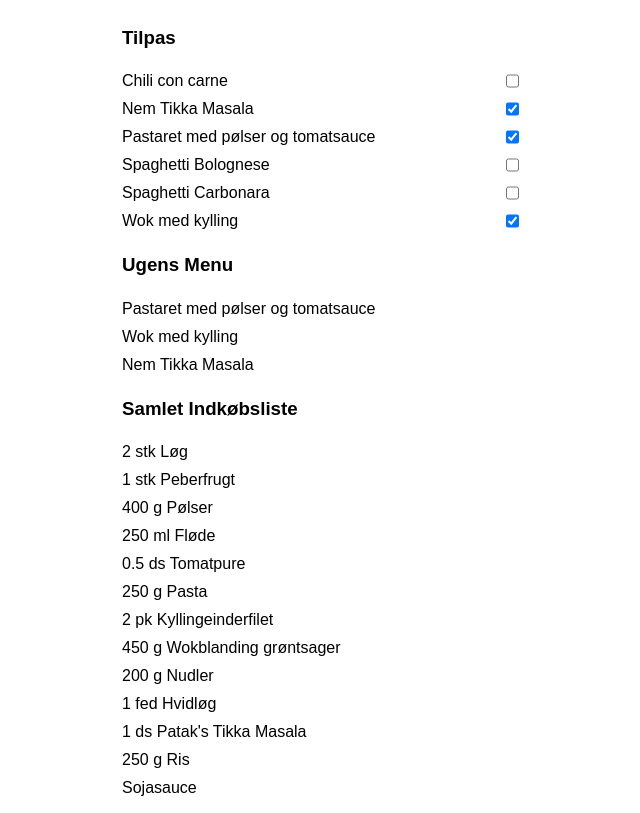
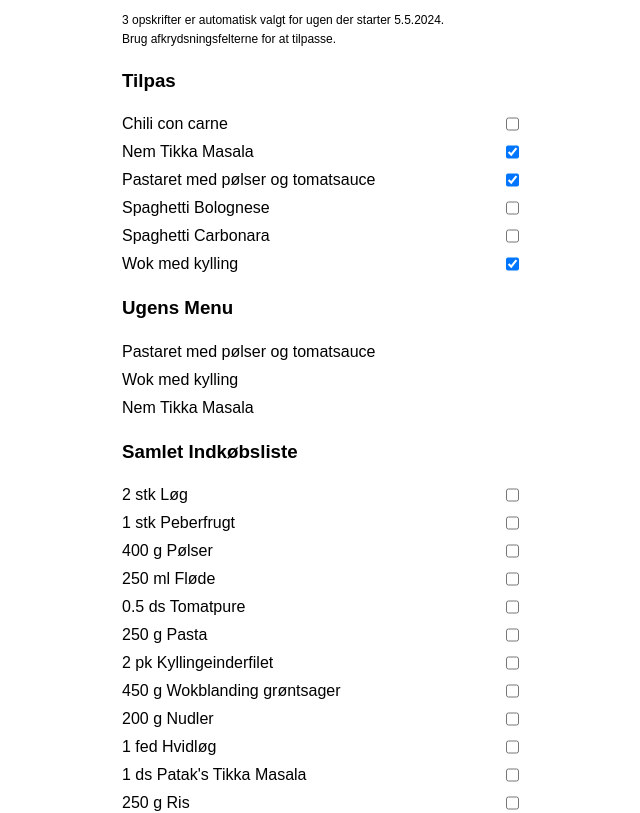
Before and after one commit to mikkelmk/sejmadplan, a React (Vite) app: page / in a window 1280 px wide. Shown: the top 813 px of the page, without its empty margins (318-958 px from the left). Built offline with nearby package versions, Linux system fonts and the light colour scheme.

Commit message:
small improvements

```diff
--- a/src/App.css
+++ b/src/App.css
@@ -18,10 +18,21 @@
     flex-direction: column;
     width: 400px;
 
+    .explainer {
+      p {
+        font-size: 12px;
+      }
+    }
+
     .recipe-select {
       display: flex;
       justify-content: space-between;
       gap: 30px;
+    }
+
+    .total-items-entry {
+      display: flex;
+      justify-content: space-between;
     }
 
     .recipe-details {
--- a/src/App.tsx
+++ b/src/App.tsx
@@ -1,12 +1,22 @@
 import { useMemo, useState } from "react";
 import "./App.css";
-import { defaultRecipesForThisWeek } from "./random.ts";
+import {
+  DEFAULT_RECIPES_PER_WEEK,
+  deterministicRandomRecipes,
+} from "./random.ts";
 
 import { Item, recipeMap, recipeNames } from "./recipes.ts";
 
 function App() {
+  const lastestSunday = useMemo(() => {
+    const d = new Date();
+    d.setDate(d.getDate() - d.getDay());
+    return d;
+  }, []);
+
+  const seed = lastestSunday.toDateString();
   const [selectedRecipes, setSelectedRecipes] = useState<string[]>(() =>
-    defaultRecipesForThisWeek(recipeNames)
+    deterministicRandomRecipes(recipeNames, seed)
   );
 
   const totalItems = useMemo(() => {
@@ -50,6 +60,13 @@ function App() {
   return (
     <div className="app-container">
       <div className="madplan">
+        <div className="explainer">
+          <p>
+            {DEFAULT_RECIPES_PER_WEEK} opskrifter er automatisk valgt for ugen
+            der starter {lastestSunday.toLocaleDateString("da-dk")}.
+          </p>
+          <p>Brug afkrydsningsfelterne for at tilpasse.</p>
+        </div>
         <h3>Tilpas</h3>
         {recipeNames.map((recipeName) => (
           <div className="recipe-select">
@@ -75,9 +92,12 @@ function App() {
         ))}
         <h3>Samlet Indkøbsliste</h3>
         {totalItems.map((item) => (
-          <p>
-            {item.amount} {item.unit} {item.name}
-          </p>
+          <div className="total-items-entry">
+            <p>
+              {item.amount} {item.unit} {item.name}
+            </p>
+            <input type="checkbox" />
+          </div>
         ))}
         <h3>Opskrifter</h3>
         {selectedRecipes.map((recipeName, i) => {
--- a/src/random.ts
+++ b/src/random.ts
@@ -1,13 +1,11 @@
 import { SHA512 } from "crypto-js";
 
-const DEFAULT_RECIPES_PER_WEEK = 3;
+export const DEFAULT_RECIPES_PER_WEEK = 3;
 
-export const defaultRecipesForThisWeek = (recipeNames: string[]): string[] => {
-  // Get latest sunday and use as seed
-  const d = new Date();
-  d.setDate(d.getDate() - d.getDay());
-  const seed = d.toDateString();
-
+export const deterministicRandomRecipes = (
+  recipeNames: string[],
+  seed: string
+): string[] => {
   const randomNumbers = scuffedRandomNumbers(seed);
 
   const pickableRecipes = [...recipeNames];
```
